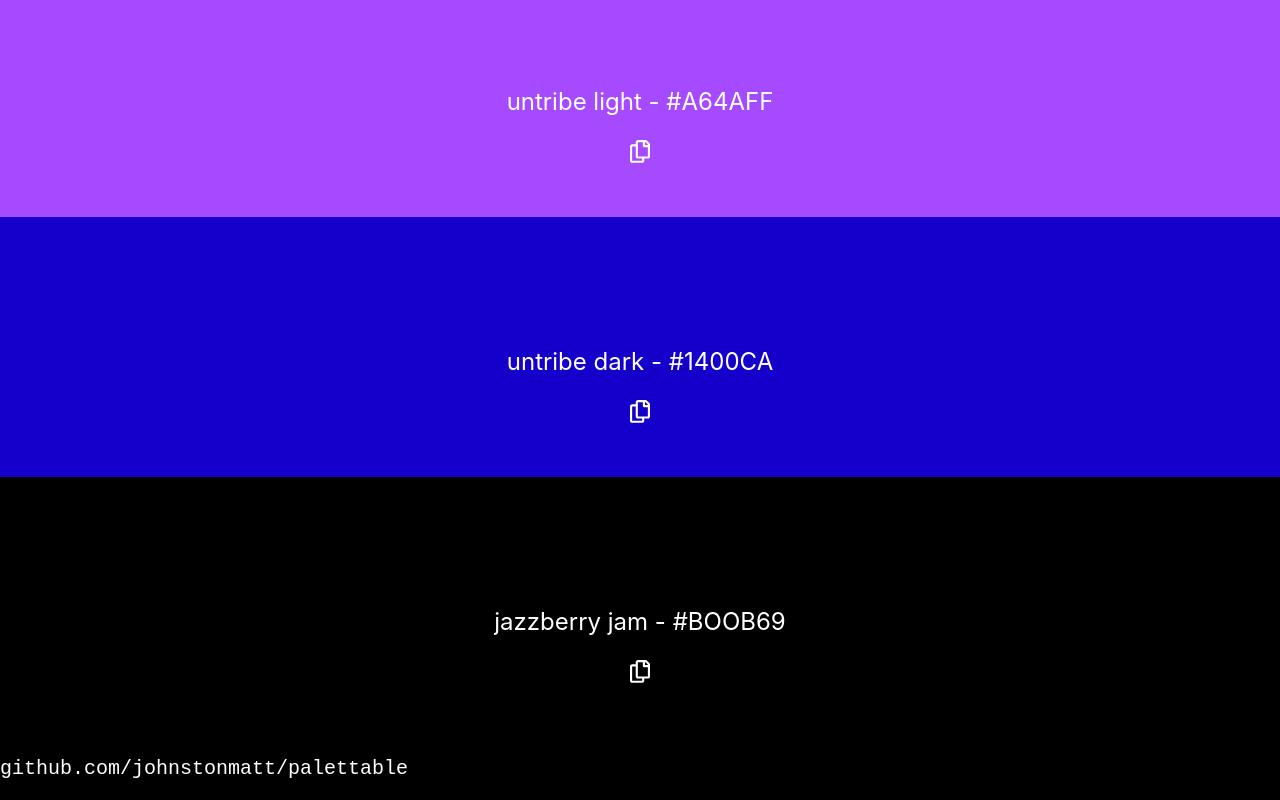
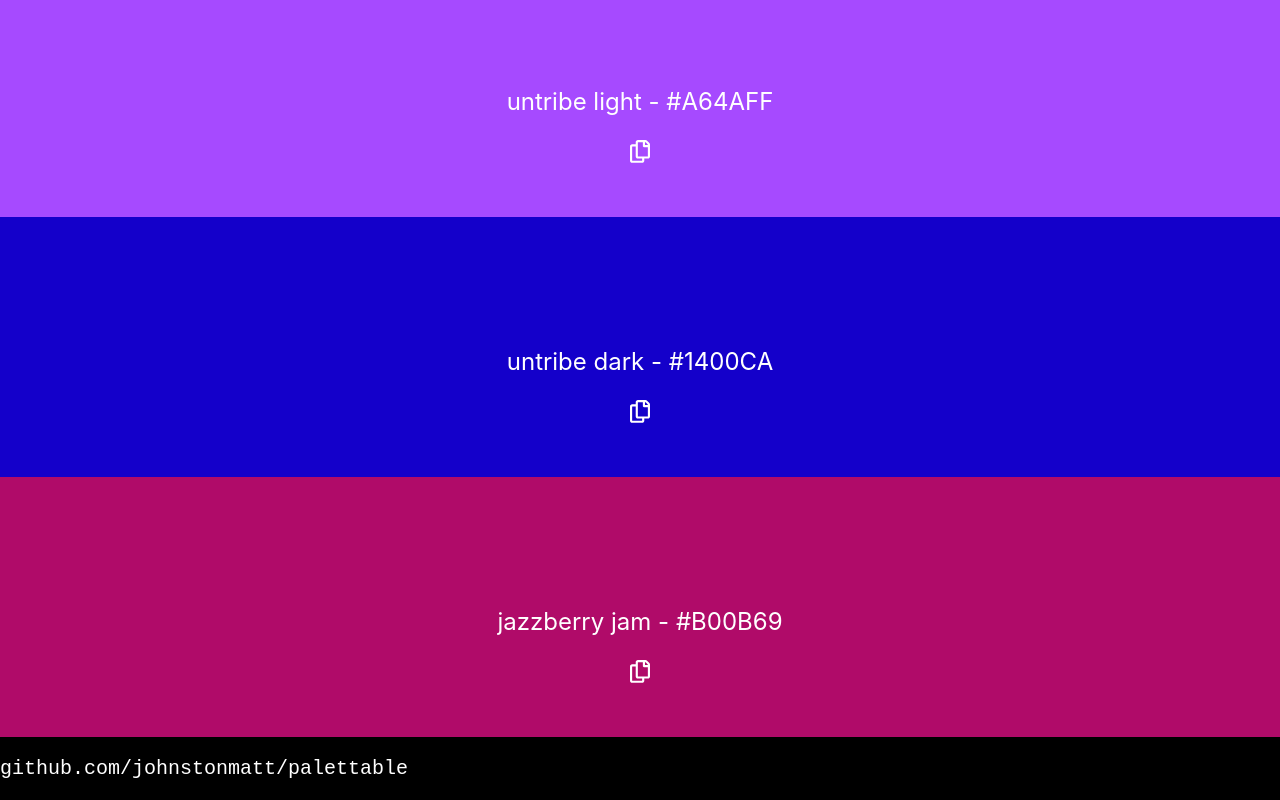
Before and after one commit to johnstonmatt/palettable, a Next.js app: page / in a window 1280 px wide. Shown: the part 1666-2466 px from the top of the page. Built offline with nearby package versions, Linux system fonts and the light colour scheme.

Commit message:
jazberry jam

```diff
--- a/palettable.js
+++ b/palettable.js
@@ -22,7 +22,9 @@ const palettable = {
     {
       "untribe dark": "#1400CA",
     },
-    { "jazzberry jam": "#BOOB69" },
+    {
+      "jazzberry jam": "#B00B69"
+    },
   ],
   githubUsername: "johnstonmatt",
 };
```
Also changed, not shown: 1 other file (tests, documents, lock files or other folders).
